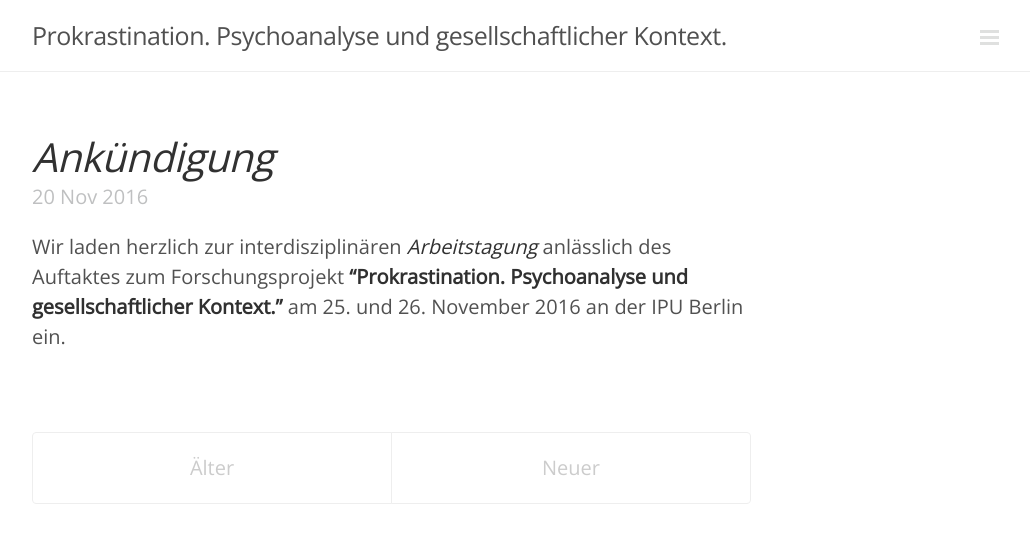
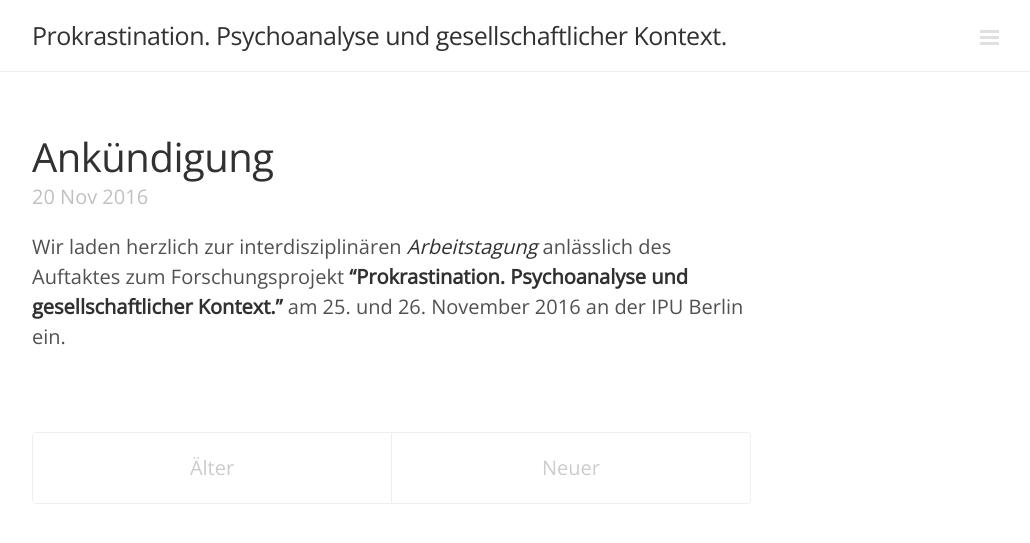
Before and after one commit to aufschieben/aufschieben.github.io, a Jekyll site: the page built from index.html, in a window 1280 px wide. Shown: the top 543 px of the page, without its empty margins (248-1278 px from the left). Built offline with Jekyll 4.4.1, drawn with Linux system fonts in a browser that asks for light colours; the list of posts is cut into pages by our own code.

Commit message:
Update lanyon.css

```diff
--- a/public/css/lanyon.css
+++ b/public/css/lanyon.css
@@ -106,9 +106,14 @@
   color: #505050;
 }
 .masthead-title a {
-  color: #505050;
+  color: #313131;
+  text-decoration: none;
 }
 
+.masthead-title a:hover {
+  color: #e5722a;
+  text-decoration: none;
+}
 
 .masthead-title small {
   font-size: 75%;
@@ -328,14 +333,14 @@
 }
 
 .page,
-.post a{
+.post p a{
   font-style: italic;
   color: #313131;
   text-decoration: none;
 }
 
 .page,
-.post a:hover{
+.post p a:hover{
   font-style: italic;
   color: #e5722a;
   text-decoration: none;
```
